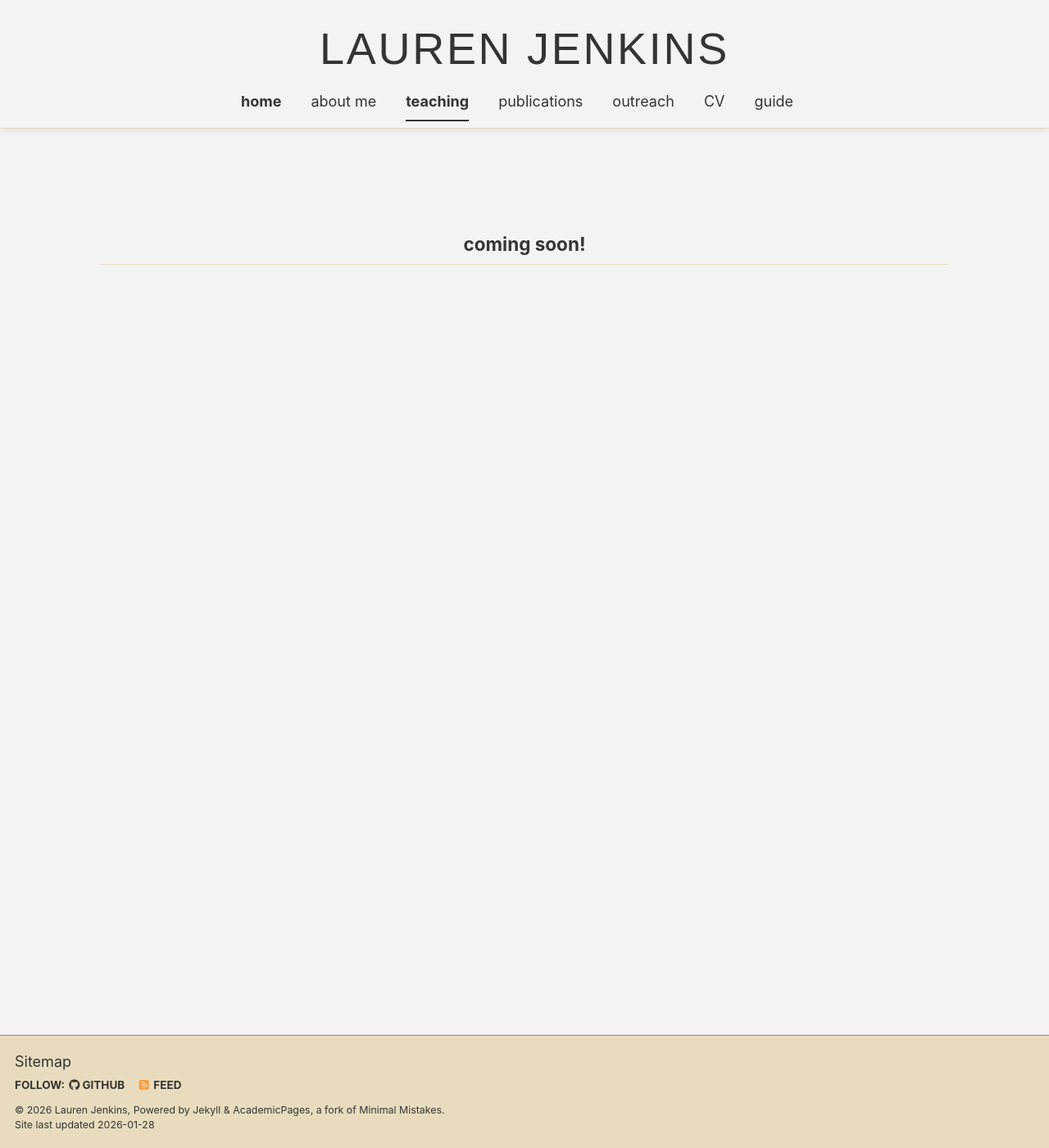
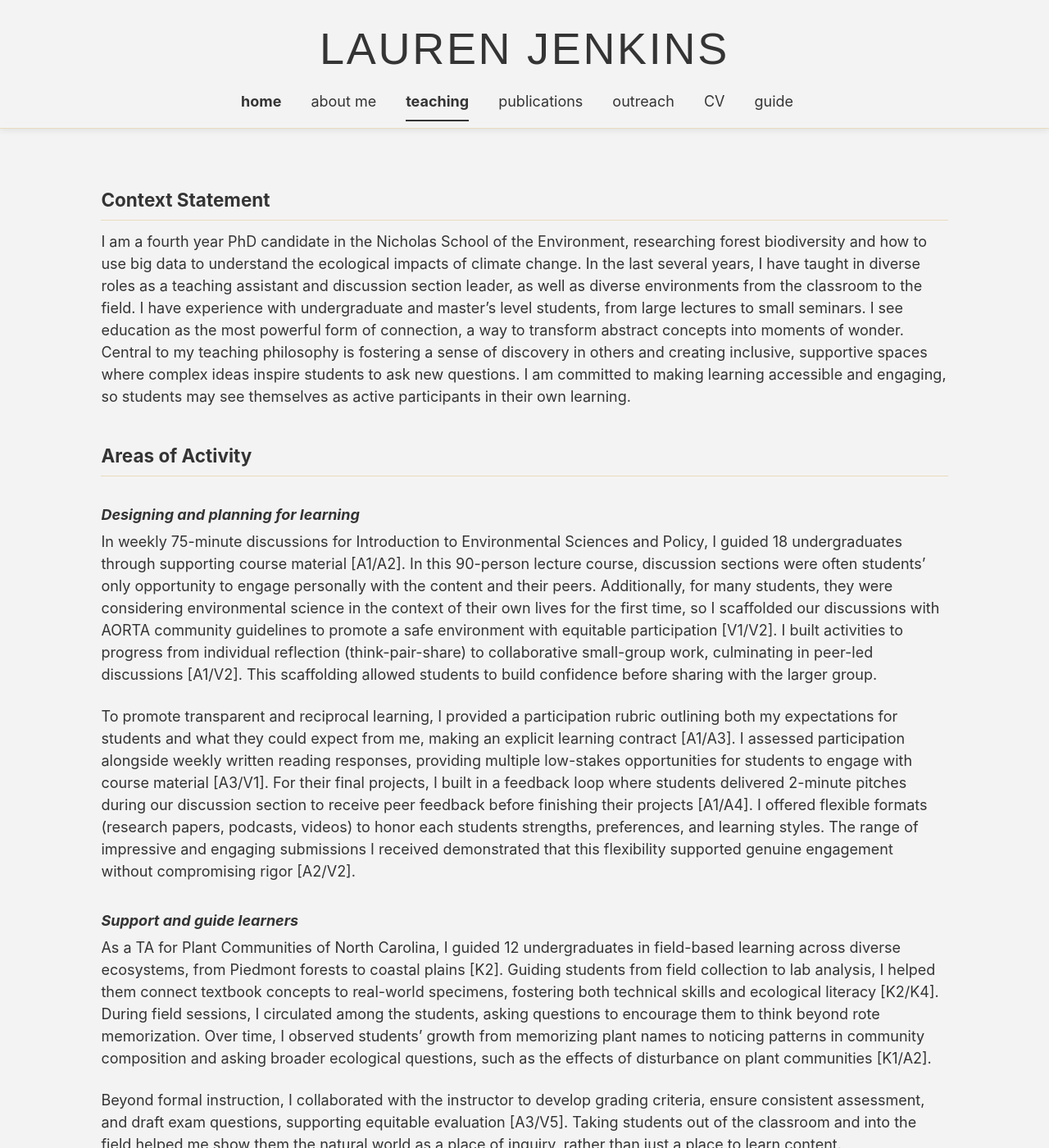
Before and after one commit to jenkinslauren/jenkinslauren.github.io, a Jekyll site: the page built from _pages/teaching.html, in a window 1280 px wide and 1400 px high. Shown: the whole window at 82% size. Built offline with Jekyll 4.4.1, drawn with Linux system fonts in a browser that asks for light colours; some web fonts are replaced; a script bundle is joined from its source files by our own code; library files that are not in the unit come from our copies; some of the changed text lies outside the part shown.

Commit message:
Update teaching.html

```diff
--- a/_pages/teaching.html
+++ b/_pages/teaching.html
@@ -5,6 +5,29 @@ permalink: /teaching/
 author_profile: false
 ---
 
-<div style="text-align: center; padding: 3em 0;">
-  <h2>coming soon!</h2>
+<div class="teaching-section">
+  <!-- Context Statement -->
+  <h2><strong>Context Statement</strong></h2>
+  <p>
+    I am a fourth year PhD candidate in the Nicholas School of the Environment, researching forest biodiversity and how to use big data to understand the ecological impacts of climate change. In the last several years, I have taught in diverse roles as a teaching assistant and discussion section leader, as well as diverse environments from the classroom to the field. I have experience with undergraduate and master’s level students, from large lectures to small seminars. I see education as the most powerful form of connection, a way to transform abstract concepts into moments of wonder. Central to my teaching philosophy is fostering a sense of discovery in others and creating inclusive, supportive spaces where complex ideas inspire students to ask new questions. I am committed to making learning accessible and engaging, so students may see themselves as active participants in their own learning.
+  </p>
+
+  <h2><strong>Areas of Activity</strong></h2>
+
+  <h3><em>Designing and planning for learning</em></h3>
+  <p>
+    In weekly 75-minute discussions for Introduction to Environmental Sciences and Policy, I guided 18 undergraduates through supporting course material [A1/A2]. In this 90-person lecture course, discussion sections were often students’ only opportunity to engage personally with the content and their peers. Additionally, for many students, they were considering environmental science in the context of their own lives for the first time, so I scaffolded our discussions with AORTA community guidelines to promote a safe environment with equitable participation [V1/V2]. I built activities to progress from individual reflection (think-pair-share) to collaborative small-group work, culminating in peer-led discussions [A1/V2]. This scaffolding allowed students to build confidence before sharing with the larger group.
+  </p>
+  <p>
+    To promote transparent and reciprocal learning, I provided a participation rubric outlining both my expectations for students and what they could expect from me, making an explicit learning contract [A1/A3]. I assessed participation alongside weekly written reading responses, providing multiple low-stakes opportunities for students to engage with course material [A3/V1]. For their final projects, I built in a feedback loop where students delivered 2-minute pitches during our discussion section to receive peer feedback before finishing their projects [A1/A4]. I offered flexible formats (research papers, podcasts, videos) to honor each students strengths, preferences, and learning styles. The range of impressive and engaging submissions I received demonstrated that this flexibility supported genuine engagement without compromising rigor [A2/V2].
+  </p>
+
+  <h3><em>Support and guide learners</em></h3>
+  <p>
+    As a TA for Plant Communities of North Carolina, I guided 12 undergraduates in field-based learning across diverse ecosystems, from Piedmont forests to coastal plains [K2]. Guiding students from field collection to lab analysis, I helped them connect textbook concepts to real-world specimens, fostering both technical skills and ecological literacy [K2/K4]. During field sessions, I circulated among the students, asking questions to encourage them to think beyond rote memorization. Over time, I observed students’ growth from memorizing plant names to noticing patterns in community composition and asking broader ecological questions, such as the effects of disturbance on plant communities [K1/A2].
+  </p>
+  <p>
+    Beyond formal instruction, I collaborated with the instructor to develop grading criteria, ensure consistent assessment, and draft exam questions, supporting equitable evaluation [A3/V5]. Taking students out of the classroom and into the field helped me show them the natural world as a place of inquiry, rather than just a place to learn content.
+  </p>
+
 </div>
```
